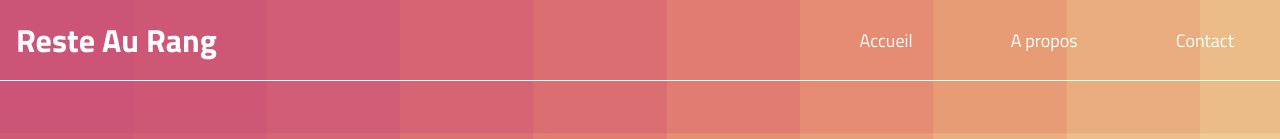
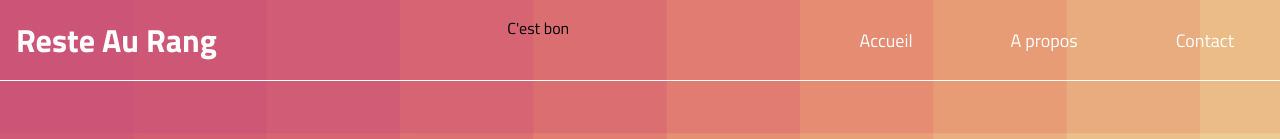
Before and after one commit to HedzDev/resto, a plain HTML site: page index.html in a window 1280 px wide. Shown: the top 139 px of the page. Drawn offline with Linux system fonts and the light colour scheme.

Commit message:
ajout d'un texte

```diff
--- a/index.html
+++ b/index.html
@@ -16,6 +16,7 @@
     <div class="container">
       <header class="header">
         <h1 class="title">Reste Au Rang</h1>
+        <p>C'est bon</p>
         <nav class="nav">
           <a href="#" class="nav__link">Accueil</a>
           <a href="#" class="nav__link">A propos</a>
```
